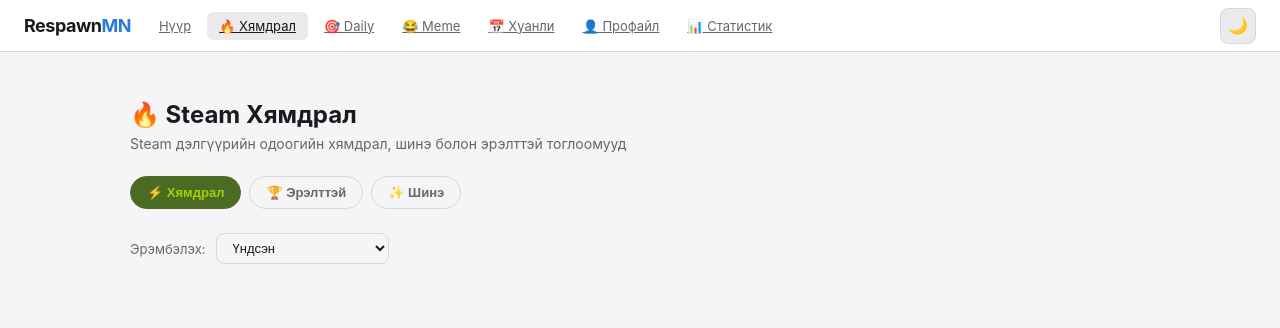
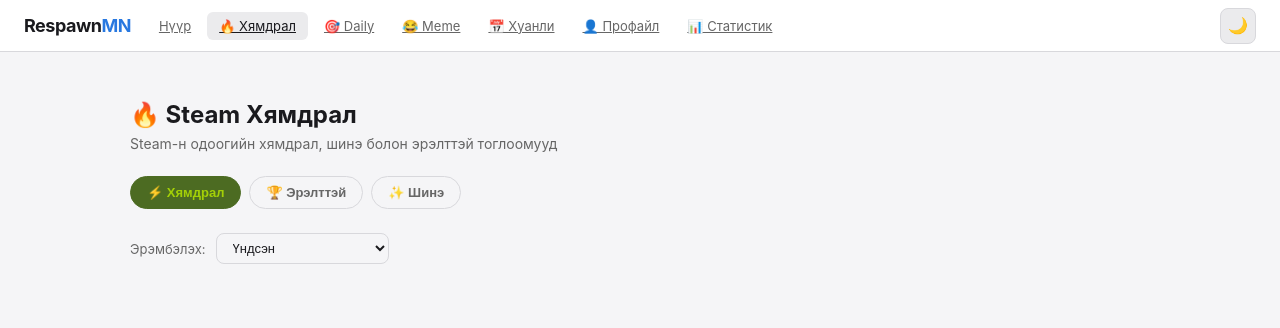
Before and after one commit to tsekseven69/respawn, a Jekyll site: the page built from deals.html, in a window 1280 px wide. Shown: the top 328 px of the page. Built offline with Jekyll 4.4.1, drawn with Linux system fonts in a browser that asks for light colours.

Commit message:
text changed

```diff
--- a/deals.html
+++ b/deals.html
@@ -103,7 +103,7 @@
 <main>
 <div class="deals-wrap">
   <h1 style="font-size:24px;font-weight:700;margin-bottom:6px;">🔥 Steam Хямдрал</h1>
-  <p style="color:var(--muted);font-size:14px;margin-bottom:24px;">Steam дэлгүүрийн одоогийн хямдрал, шинэ болон эрэлттэй тоглоомууд</p>
+  <p style="color:var(--muted);font-size:14px;margin-bottom:24px;">Steam-н одоогийн хямдрал, шинэ болон эрэлттэй тоглоомууд</p>
 
   <div class="deals-tabs">
     <button class="deals-tab active" data-tab="specials">⚡ Хямдрал</button>
```
